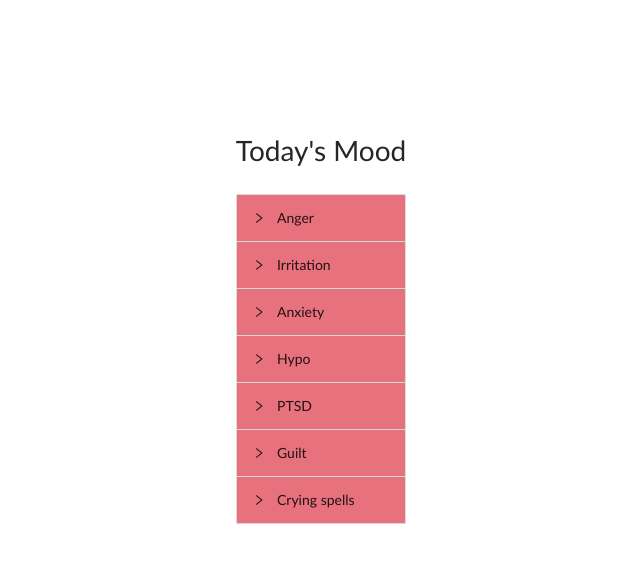
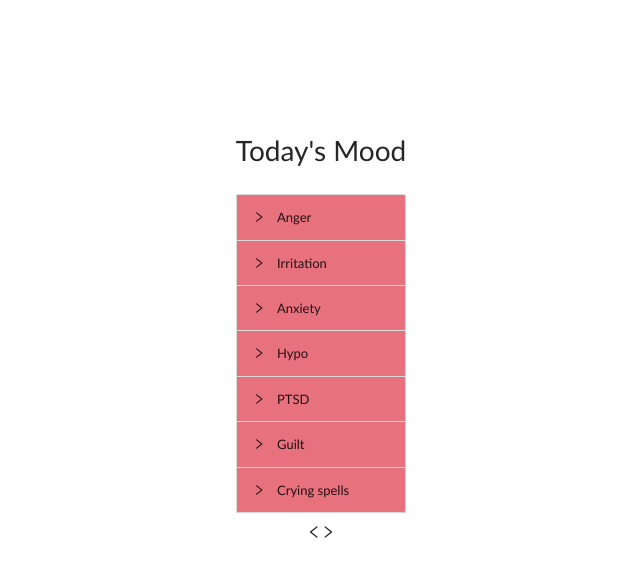
Before and after one commit to fakhirayaqub/mood-tracker, a React (Create React App) app: page / in a window 1280 px wide. Shown: the top 576 px of the page, without its empty margins (319-959 px from the left). Built offline with nearby package versions, Linux system fonts and the light colour scheme.

Commit message:
added pre next sign

```diff
--- a/package.json
+++ b/package.json
@@ -3,6 +3,7 @@
   "version": "0.1.0",
   "private": true,
   "dependencies": {
+    "@ant-design/icons": "^4.3.0",
     "@fortawesome/fontawesome-svg-core": "^1.2.32",
     "@fortawesome/free-solid-svg-icons": "^5.15.1",
     "@fortawesome/react-fontawesome": "^0.1.14",
--- a/src/App.js
+++ b/src/App.js
@@ -1,11 +1,13 @@
 import "./App.css";
 import Collapsible from "./components/Collapsible";
 import Header from "./components/Header"
+import Navigation from "./components/Navigation"
 function App() {
   return (
     <div className="App">
       <Header/>
         <Collapsible />
+        <Navigation/>
       </div>
 
   );
--- a/src/components/Collapsible.css
+++ b/src/components/Collapsible.css
@@ -2,5 +2,6 @@
   background-color:#e7717d;
   color: beige;
   min-width: 170px;
+  font-size: small;
 
 }
--- /dev/null
+++ b/src/components/Navigation.js
@@ -0,0 +1,21 @@
+import React from "react";
+import { LeftOutlined , RightOutlined} from '@ant-design/icons';
+
+
+export default function Navigation(){
+
+
+
+
+return(
+  <div>
+    <LeftOutlined />
+    <RightOutlined />
+  </div>
+)
+
+
+
+
+
+}
```
Also changed, not shown: 2 other files (tests, documents, lock files or other folders).
